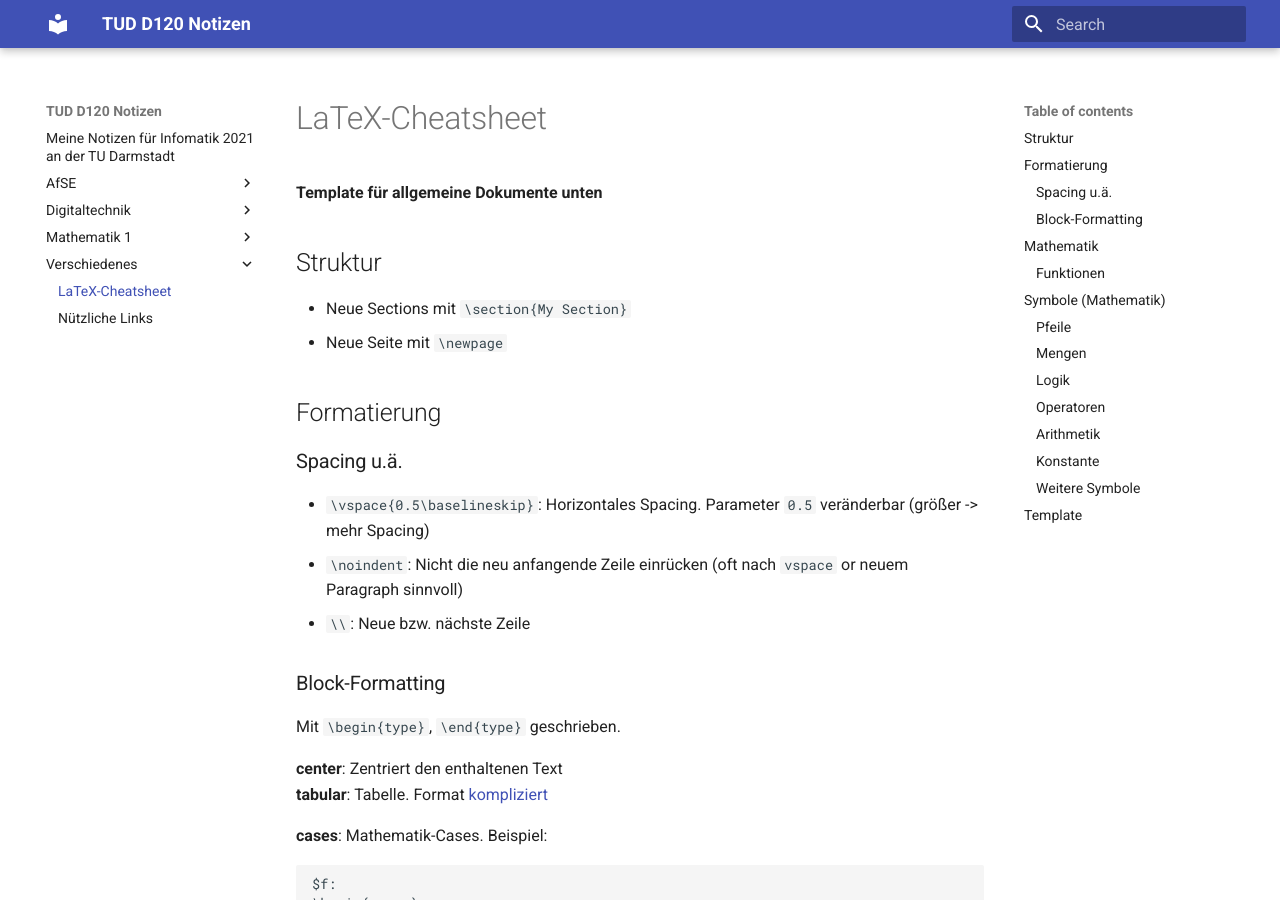
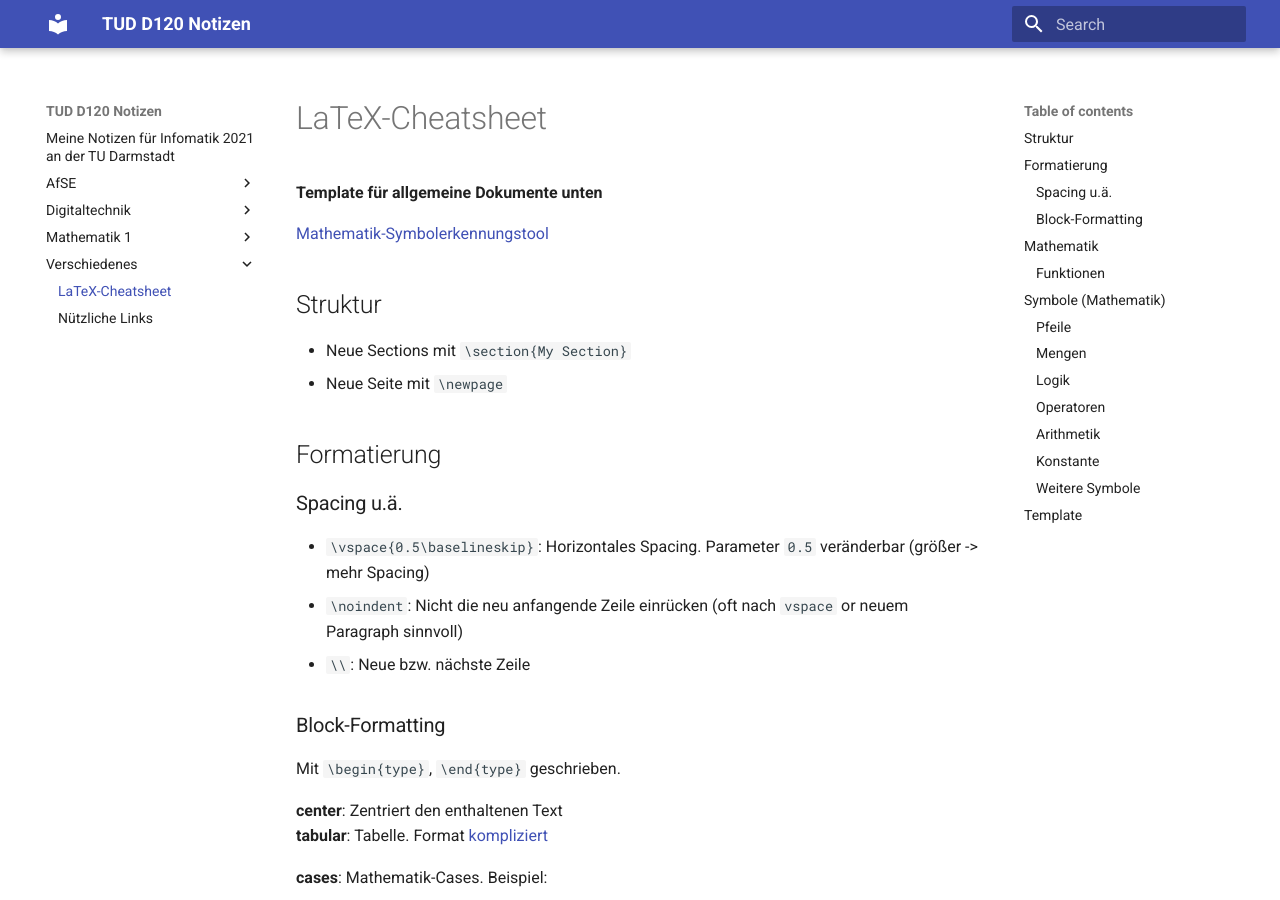
Before and after one commit to aurelilia/fb20-notes, an MkDocs documentation site: the page built from docs/Verschiedenes/LaTeX.md, in a window 1280 px wide and 900 px high. Built offline with MkDocs 1.6.1 and Material for MkDocs 9.7.7, drawn with Linux system fonts in a browser that asks for light colours; some of the changed text lies outside the part shown.

Commit message:
Add some things to latex cheatsheet

```diff
--- a/docs/Verschiedenes/LaTeX.md
+++ b/docs/Verschiedenes/LaTeX.md
@@ -1,5 +1,7 @@
 # LaTeX-Cheatsheet
 **Template für allgemeine Dokumente unten**
+
+[Mathematik-Symbolerkennungstool](https://detexify.kirelabs.org/classify.html)
 
 
 ## Struktur
```
Also changed, not shown: other parts of docs/Verschiedenes/LaTeX.md (+1 -0 lines).
